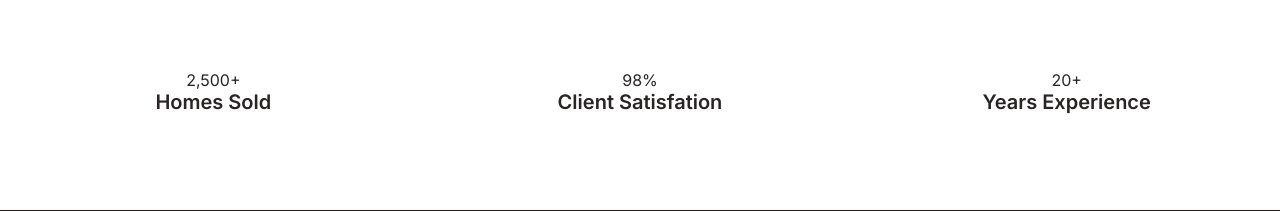
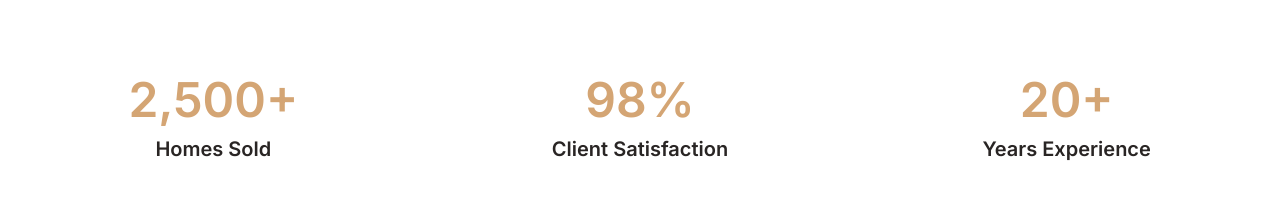
Before and after one commit to p3achijaii/react-coursework, a React (Vite) app: page /why-honeyhomes in a window 1280 px wide. Shown: the part 1069-1280 px from the top of the page. Built offline with nearby package versions, Linux system fonts and the light colour scheme.

Commit message:
fix the classname for the styles.statValue

```diff
--- a/src/pages/WhyHoneyhomes/WhyHoneyhomes.jsx
+++ b/src/pages/WhyHoneyhomes/WhyHoneyhomes.jsx
@@ -53,17 +53,17 @@ function WhyHoneyhomes() {
         <div className={styles.container}>
           <div className={styles.statsGrid}>
             <div>
-              <div className={styles.statsValue}>2,500+</div>
+              <div className={styles.statValue}>2,500+</div>
               <div className={styles.statLabel}>Homes Sold</div>
             </div>
 
             <div>
-              <div className={styles.statsValue}>98%</div>
-              <div className={styles.statLabel}>Client Satisfation</div>
+              <div className={styles.statValue}>98%</div>
+              <div className={styles.statLabel}>Client Satisfaction</div>
             </div>
 
             <div>
-              <div className={styles.statsValue}>20+</div>
+              <div className={styles.statValue}>20+</div>
               <div className={styles.statLabel}>Years Experience</div>
             </div>
           </div>
```
